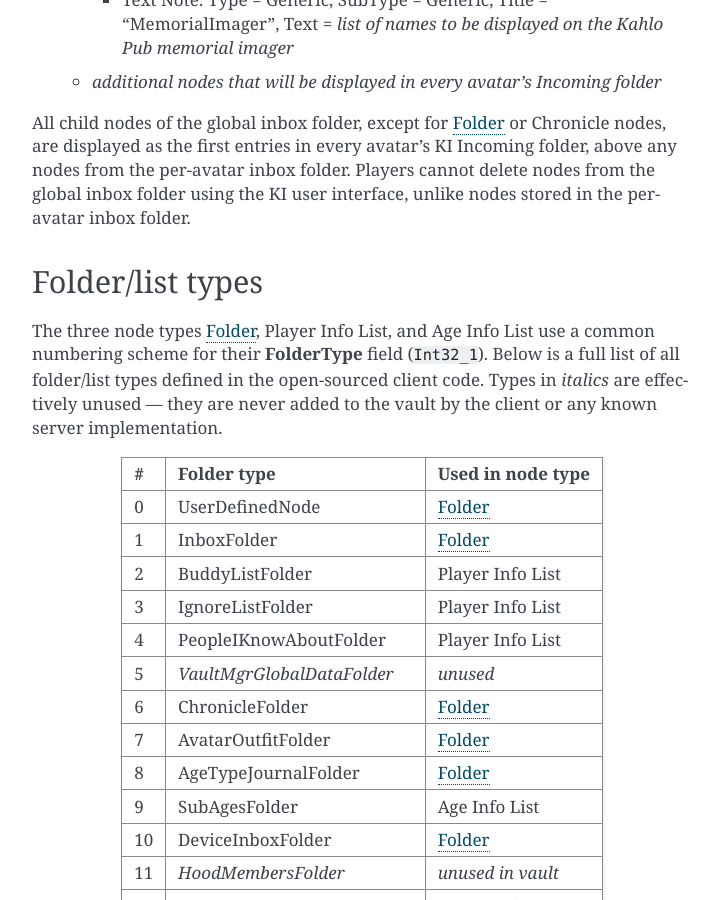
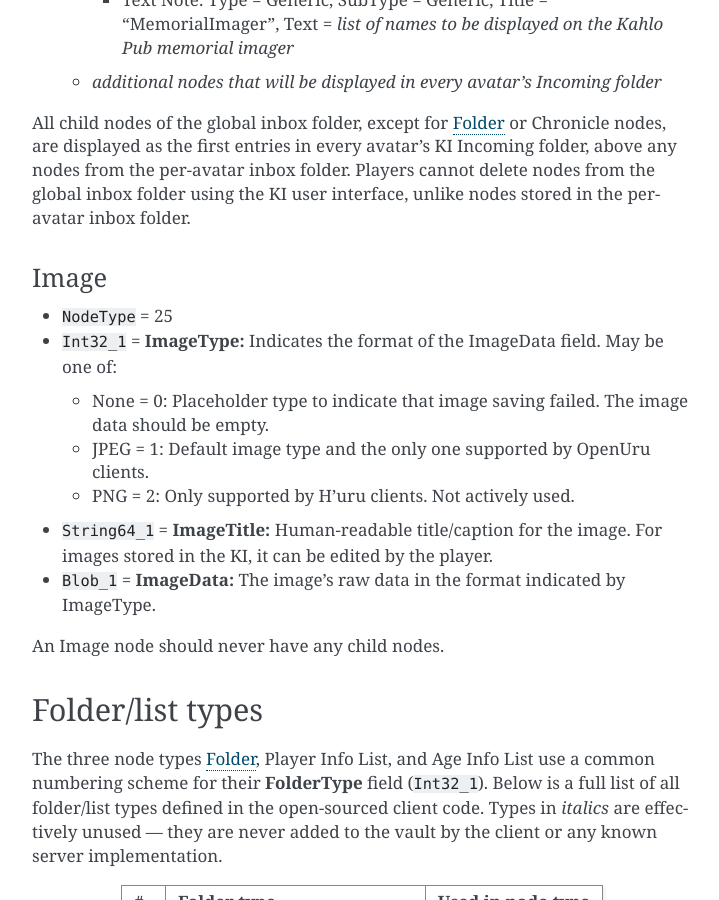
Before and after one commit to dgelessus/NAGUS, a Sphinx documentation site: the page built from docs/uru/vault.rst, in a window 1280 px wide and 900 px high, scrolled down 6159 px. Shown: the whole window, without its empty margins (388-1107 px from the left). Built offline with Sphinx 7.4.7, drawn with Linux system fonts in a browser that asks for light colours; some of the changed text lies outside the part shown.

Commit message:
Document structure of Image vault nodes

```diff
--- a/docs/uru/vault.rst
+++ b/docs/uru/vault.rst
@@ -201,7 +201,7 @@ they should never appear in the actual vault database or over the network.
    * :ref:`Folder <vault_node_folder>` = 22
    * :ref:`Player Info <vault_node_player_info>` = 23
    * :ref:`System <vault_node_system>` = 24
-   * Image = 25
+   * :ref:`Image <vault_node_image>` = 25
    * Text Note = 26
    * SDL = 27
    * Age Link = 28
@@ -381,6 +381,30 @@ above any nodes from the per-avatar inbox folder.
 Players cannot delete nodes from the global inbox folder using the KI user interface,
 unlike nodes stored in the per-avatar inbox folder.
 
+.. _vault_node_image:
+
+Image
+^^^^^
+
+* ``NodeType`` = 25
+* ``Int32_1`` = **ImageType:**
+  Indicates the format of the ImageData field.
+  May be one of:
+
+  * None = 0: Placeholder type to indicate that image saving failed.
+    The image data should be empty.
+  * JPEG = 1: Default image type and the only one supported by OpenUru clients.
+  * PNG = 2: Only supported by H'uru clients.
+    Not actively used.
+* ``String64_1`` = **ImageTitle:**
+  Human-readable title/caption for the image.
+  For images stored in the KI,
+  it can be edited by the player.
+* ``Blob_1`` = **ImageData:**
+  The image's raw data in the format indicated by ImageType.
+
+An Image node should never have any child nodes.
+
 .. _vault_folder_list_types:
 
 Folder/list types
```
